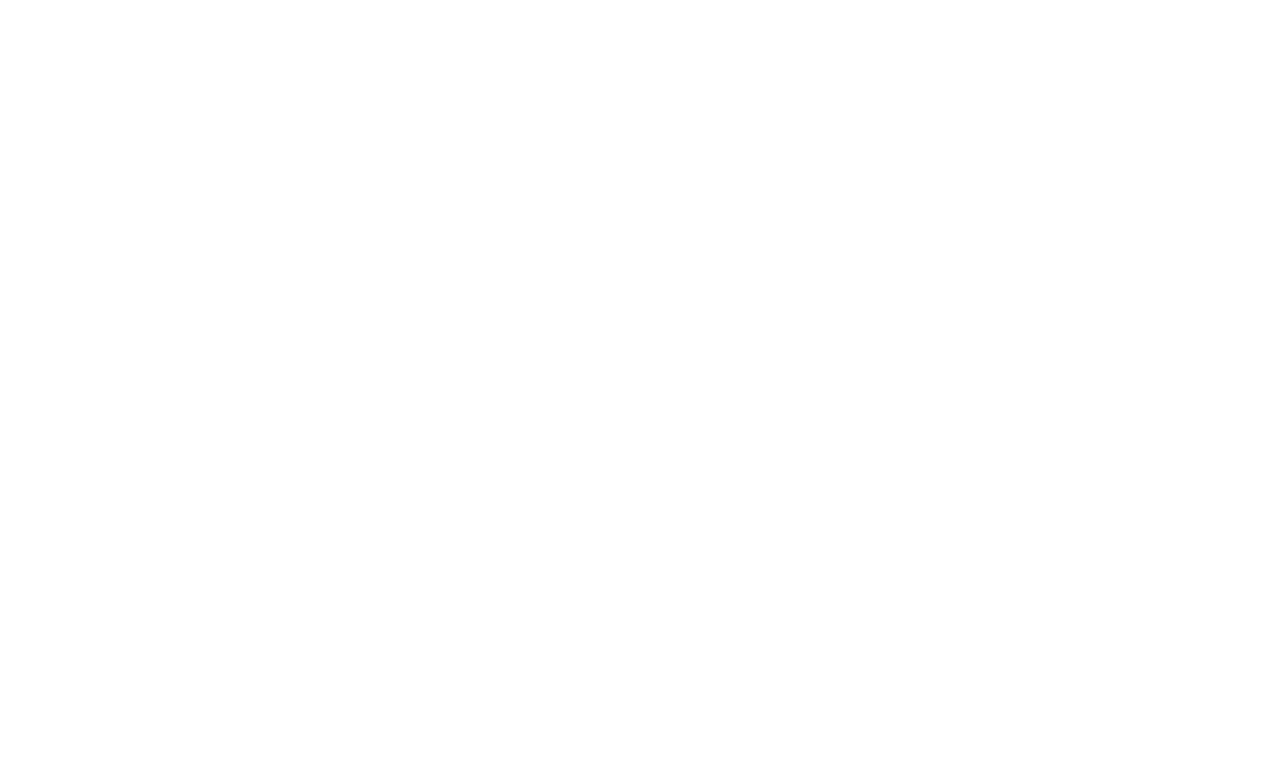
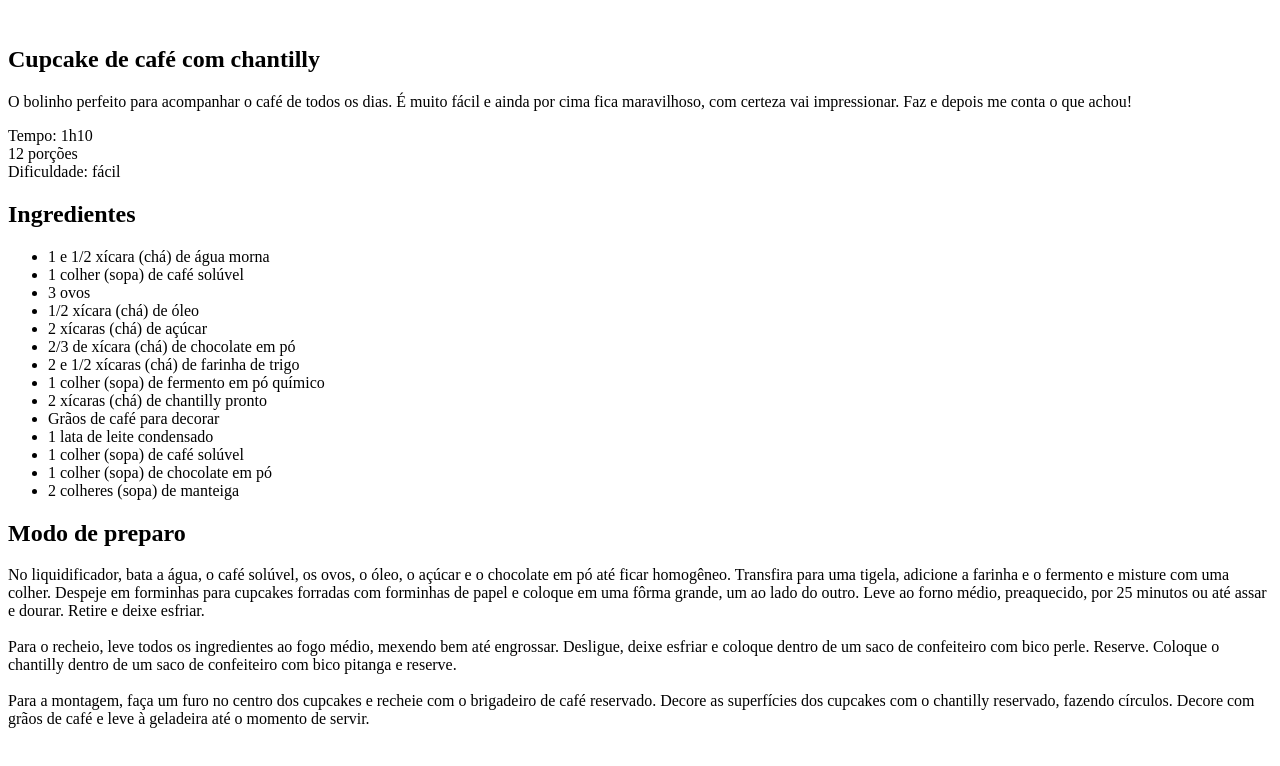
Before and after one commit to ruhancmendes/Pagina-de-receita, a plain HTML site: page index.html in a window 1280 px wide. Drawn offline with Linux system fonts and the light colour scheme.

Commit message:
start html structure

```diff
--- a/index.html
+++ b/index.html
@@ -6,6 +6,48 @@
     <title>Página de receita</title>
 </head>
 <body>
-
+    <div id="page">
+        <img src="" alt="">
+        <main>
+            <section id="about">
+                <h1>Cupcake de café com chantilly</h1>
+                <p>
+                    O bolinho perfeito para acompanhar o café de todos os dias. É muito fácil e ainda por cima fica maravilhoso, com certeza vai impressionar. Faz e depois me conta o que achou!
+                </p>
+                <p>
+                    Tempo: 1h10 <br>
+                    12 porções <br>
+                    Dificuldade: fácil
+                </p>
+            </section>
+            <section id="ingredients">
+                <h2>Ingredientes</h2>
+                <ul>
+                    <li>1 e 1/2 xícara (chá) de água morna</li>
+                    <li>1 colher (sopa) de café solúvel</li>
+                    <li>3 ovos</li>
+                    <li>1/2 xícara (chá) de óleo</li>
+                    <li>2 xícaras (chá) de açúcar</li>
+                    <li>2/3 de xícara (chá) de chocolate em pó</li>
+                    <li>2 e 1/2 xícaras (chá) de farinha de trigo</li>
+                    <li>1 colher (sopa) de fermento em pó químico</li>
+                    <li>2 xícaras (chá) de chantilly pronto</li>
+                    <li>Grãos de café para decorar</li>
+                    <li>1 lata de leite condensado</li>
+                    <li>1 colher (sopa) de café solúvel</li>
+                    <li>1 colher (sopa) de chocolate em pó</li>
+                    <li>2 colheres (sopa) de manteiga</li>
+                </ul>
+            </section>
+            <section id="preparation">
+                <h2>Modo de preparo</h2>
+                <p>
+                    No liquidificador, bata a água, o café solúvel, os ovos, o óleo, o açúcar e o chocolate em pó até ficar homogêneo. Transfira para uma tigela, adicione a farinha e o fermento e misture com uma colher. Despeje em forminhas para cupcakes forradas com forminhas de papel e coloque em uma fôrma grande, um ao lado do outro. Leve ao forno médio, preaquecido, por 25 minutos ou até assar e dourar. Retire e deixe esfriar. <br><br>
+                    Para o recheio, leve todos os ingredientes ao fogo médio, mexendo bem até engrossar. Desligue, deixe esfriar e coloque dentro de um saco de confeiteiro com bico perle. Reserve. Coloque o chantilly dentro de um saco de confeiteiro com bico pitanga e reserve. <br><br>
+                    Para a montagem, faça um furo no centro dos cupcakes e recheie com o brigadeiro de café reservado. Decore as superfícies dos cupcakes com o chantilly reservado, fazendo círculos. Decore com grãos de café e leve à geladeira até o momento de servir.
+                </p>
+            </section>
+        </main>
+    </div>
 </body>
 </html>
```
